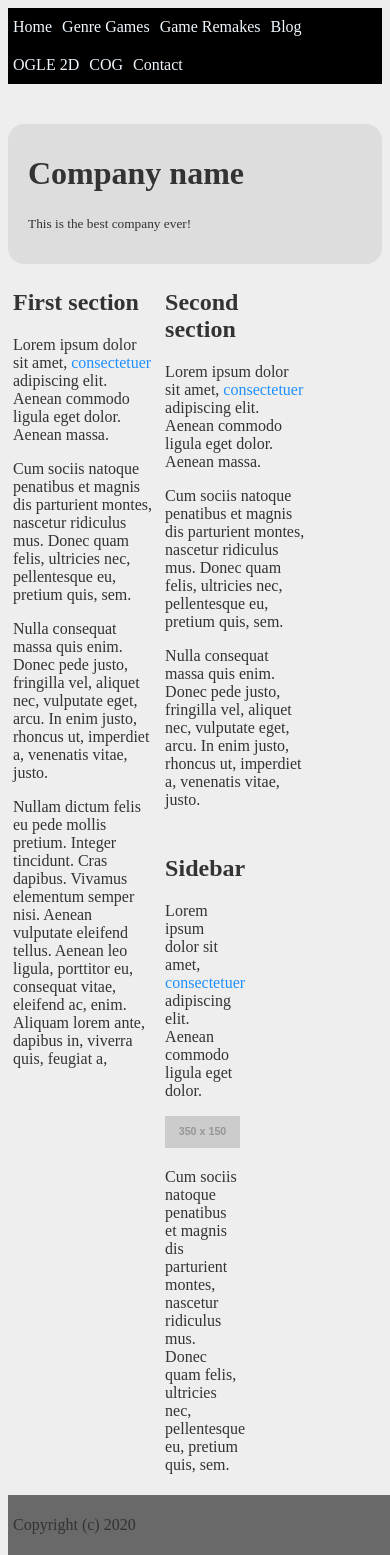
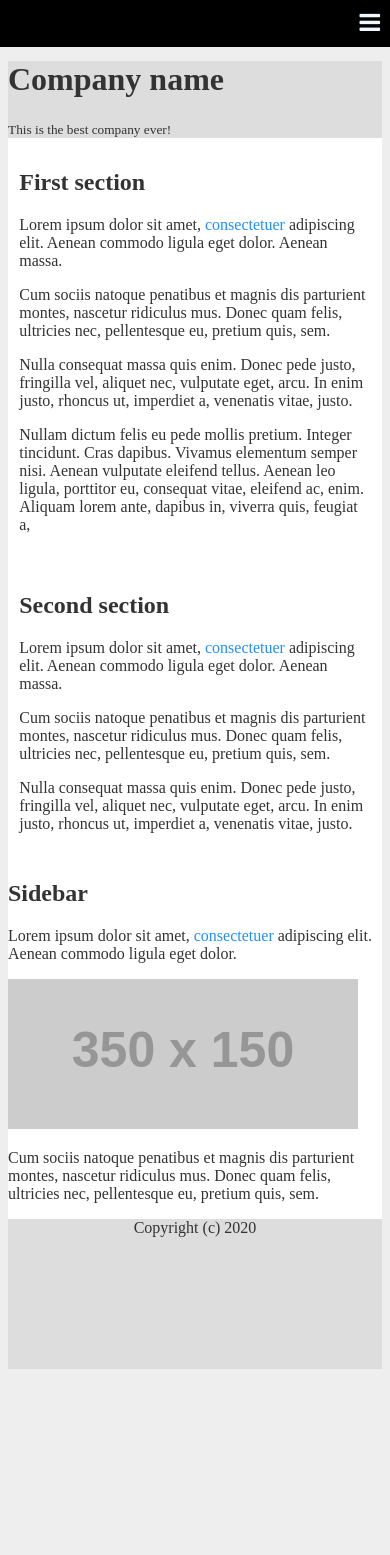
Before and after one commit to galen-manuel/sitefromscratch, a plain HTML site: page index.html in a window 390 px wide. After the commit the page ends 1369 px from the top, so only its background shows below. Drawn offline with nearby package versions, Linux system fonts and the light colour scheme; placeholder pictures from the web are drawn by us.

Commit message:
Layout is responsive

```diff
--- a/index.html
+++ b/index.html
@@ -13,7 +13,10 @@
     <body>
         <!-- Navigation Bar, the id will distinguish this nav from and other nav in website -->
         <nav id="navbar">
-            <ul>
+            <div class='myicon'>
+                <i class="fa fa-bars" aria-hidden="true"></i>
+            </div>
+            <ul class="sm-screen">
                 <li><a href=/index.html>Home</a></li>
                 <li><a href=/genregames.html>Genre Games</a></li>
                 <li><a href=/gameremakes.html>Game Remakes</a></li>
@@ -22,9 +25,6 @@
                 <li><a href=/cog.html>COG</a></li>
                 <li><a href=/contact.html>Contact</a></li>
             </ul>
-            <div class='myicon'>
-                <i class="fa fa-bars" aria-hidden="true"></i>
-            </div>
         </nav>
         <!-- This is dynamic? -->
         <div id="wrapper">
--- a/style.css
+++ b/style.css
@@ -22,6 +22,15 @@ img
 #navbar
 {
     background-color: #000;
+    position: absolute;
+    left: 0;
+    top: 0;
+    display: block;
+    width: 100%;
+    /* Used for layering. This will ensure that the nav bar appears on top of all elements. */
+    z-index: 100;
+    /* If any content goes beyond the page edge, hide the nav bar */
+    overflow: hidden;
 }
 
 /* navbar Unordered list styling */
@@ -31,10 +40,6 @@ img
     list-style-type: none;
     margin: 0;
     padding: 0;
-    /* If any content goes beyond the page edge, hide the nav bar */
-    overflow: hidden;
-    /* Used for layering. This will ensure that the nav bar appears on top of all elements. */
-    z-index: 100;
 }
 
 /* navbar List Item styling */
@@ -48,7 +53,7 @@ img
 {
     display: inline-block;
     /* Top & Bottom = 10px, Left & Right = 5px */
-    padding: 10px 5px;
+    padding: 15px;
     /*
     * We re-add this here so that the nav bar hyperlinks are not styled the same as other hyperlinks.
     * Allows us to update other hyperlink styling separately of the navbar.
@@ -75,10 +80,18 @@ img
     padding: 10px;
     /* Hide icon by default, should only appear when window width is below a threshold. */
     display: none;
+    text-align: right;
+}
+
+.sm-screen
+{
+    display: block;
 }
 
 #wrapper
 {
+    background-color: white;
+    padding: 2%;
     max-width: 1180px;
     position: relative;
     top: 40px;
@@ -121,9 +134,120 @@ img
 {
     /* Clears the left and right floats */
     clear: both;
+    width: 96%;
+    background-color: #ddd;
+    text-align: center;
+    height: 150px;
+    padding: 25px;
+}
+
+/* Anything in the following media query will override above settings when the screen
+*  is less than 820 pixels.
+*/
+@media screen and (max-width: 820px)
+{
+    #wrapper
+    {
+        padding: 0;
+        max-width: 100%;
+    }
+
+    #wrapper header
+    {
+        padding: 0;
+        border-radius: 0;
+    }
+
+    #main
+    {
+        padding: 3%;
+        width: 44%;
+    }
+
+    #second
+    {
+        float: right;
+        padding: 3%;
+        width: 44%;
+    }
+
+    #wrapper aside
+    {
+        clear: both;
+        padding: 5%;
+        width: 90%;
+    }
+    #wrapper footer
+    {
+        width: 100%;
+        padding: 0;
+    }
+}
+
+/* Anything in the following media query will override above settings when the screen
+*  is less than 635 pixels.
+*/
+@media screen and (max-width: 635px)
+{
+    #wrapper
+    {
+        /* Auto centers */
+        width: auto;
+    }
+
+    #wrapper header
+{
+    height: auto;
+    padding: 0;
+}
+
+    #main
+    {
+        width: auto;
+        float: none;
+        margin: 0px;
+    }
+
+    #second
+    {
+        width: auto;
+        float: none;
+        margin: 0px;
+    }
+
+    #wrapper aside
+    {
+        padding: 0;
+        width: auto;
+    }
+    #wrapper footer
+    {
+        width: auto;
+    }
+
+.sm-screen
+{
+    display: none;
+}
+
+#navbar li
+{
+    float: none;
+    display: block;
+}
+
+/* navbar List Item Anchor styling */
+#navbar li a
+{
     padding: 5px;
+    text-align: left;
     width: 100%;
-    background-color: dimgray;
+}
+
+    .myicon
+{
+    display: block;
+}
 }
 
 /*
```
